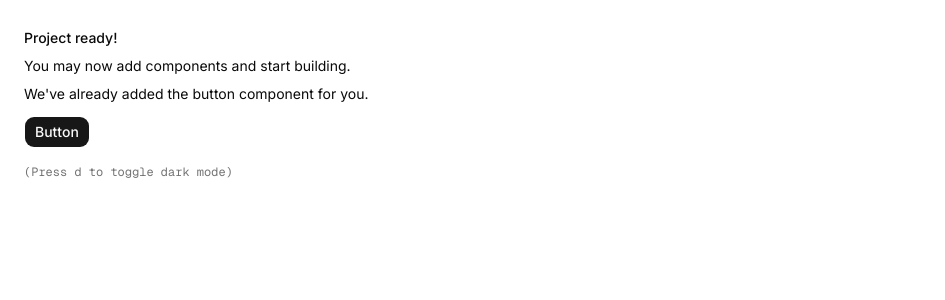
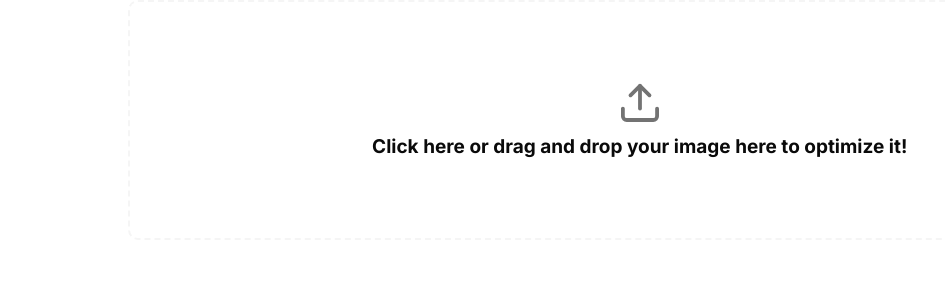
Before and after one commit to RaptorAssassin/image-optimizer, a Next.js app: page / in a window 1280 px wide. Shown: the top 300 px of the page, without its empty margins (0-945 px from the left). Built offline with nearby package versions, Linux system fonts and the light colour scheme.

Commit message:
feat: add basic input field that simulates uploading

```diff
--- a/app/page.tsx
+++ b/app/page.tsx
@@ -1,19 +1,10 @@
+import ImageUpload from "@/components/image-upload"
 import { Button } from "@/components/ui/button"
 
 export default function Page() {
   return (
-    <div className="flex min-h-svh p-6">
-      <div className="flex max-w-md min-w-0 flex-col gap-4 text-sm leading-loose">
-        <div>
-          <h1 className="font-medium">Project ready!</h1>
-          <p>You may now add components and start building.</p>
-          <p>We&apos;ve already added the button component for you.</p>
-          <Button className="mt-2">Button</Button>
-        </div>
-        <div className="font-mono text-xs text-muted-foreground">
-          (Press <kbd>d</kbd> to toggle dark mode)
-        </div>
-      </div>
+    <div className="w-full h-full">
+        <ImageUpload />
     </div>
   )
 }
--- /dev/null
+++ b/components/image-upload.tsx
@@ -0,0 +1,84 @@
+"use client"
+import { useRef, useState } from "react"
+import { CloudIcon, UploadIcon } from "lucide-react"
+import { motion, AnimatePresence } from "framer-motion"
+import { Spinner } from "./ui/spinner"
+
+export default function ImageUpload() {
+  const [isUploading, setIsUploading] = useState(false)
+  const inputRef = useRef<HTMLInputElement | null>(null)
+
+  const simulateUpload = () => {
+    setIsUploading(true)
+    // simulate an async upload/process then return to idle
+    setTimeout(() => setIsUploading(false), 1800)
+  }
+
+  const selectFile = () => {
+    inputRef.current?.click()
+  }
+
+  const onFileChange = (e: React.ChangeEvent<HTMLInputElement>) => {
+    if (!e.target.files || e.target.files.length === 0) return
+    simulateUpload()
+  }
+
+  const onDrop = (e: React.DragEvent) => {
+    e.preventDefault()
+    if (e.dataTransfer.files && e.dataTransfer.files.length > 0) {
+      simulateUpload()
+      e.dataTransfer.clearData()
+    }
+  }
+
+  const onDragOver = (e: React.DragEvent) => {
+    e.preventDefault()
+  }
+
+  return (
+    <div
+      className="mx-auto flex max-h-[50vh] min-h-60 max-w-[80vw] min-w-2xs items-center justify-center rounded-lg border-2 border-dashed border-accent p-4 hover:cursor-pointer"
+      onClick={selectFile}
+      onDrop={onDrop}
+      onDragOver={onDragOver}
+    >
+      <input
+        ref={inputRef}
+        type="file"
+        accept="image/*"
+        className="hidden"
+        onChange={onFileChange}
+      />
+      <AnimatePresence mode="wait">
+        {isUploading ? (
+          <motion.div
+            // clicking inside while uploading cancels visual state (for demo)
+            onClick={() => setIsUploading(false)}
+            key="uploading"
+            className="flex flex-col items-center gap-2 text-center text-xl font-bold"
+            initial={{ scale: 1 }}
+            animate={{ scale: 0.9 }}
+            exit={{ scale: 1 }}
+            transition={{ type: "spring", stiffness: 200, damping: 20 }}
+          >
+            {/* <CloudIcon /> */}
+            <Spinner className="h-12 w-12 text-muted-foreground" />
+            Uploading...
+          </motion.div>
+        ) : (
+          <motion.div
+            key="idle"
+            className="flex flex-col items-center gap-2 text-center text-xl font-bold"
+            initial={{ scale: 1 }}
+            animate={{ scale: 0.95 }}
+            exit={{ scale: 1 }}
+            transition={{ type: "spring", stiffness: 300, damping: 20 }}
+          >
+            <UploadIcon className="h-12 w-12 text-muted-foreground" />
+            Click here or drag and drop your image here to optimize it!
+          </motion.div>
+        )}
+      </AnimatePresence>
+    </div>
+  )
+}
--- /dev/null
+++ b/components/theme-hotkey.tsx
@@ -0,0 +1,37 @@
+"use client"
+
+import * as React from "react"
+import { useTheme } from "next-themes"
+
+function isTypingTarget(target: EventTarget | null) {
+  if (!(target instanceof HTMLElement)) {
+    return false
+  }
+
+  return (
+    target.isContentEditable ||
+    target.tagName === "INPUT" ||
+    target.tagName === "TEXTAREA" ||
+    target.tagName === "SELECT"
+  )
+}
+
+export default function ThemeHotkey() {
+  const { resolvedTheme, setTheme } = useTheme()
+
+  React.useEffect(() => {
+    function onKeyDown(event: KeyboardEvent) {
+      if (event.defaultPrevented || event.repeat) return
+      if (event.metaKey || event.ctrlKey || event.altKey) return
+      if (event.key.toLowerCase() !== "d") return
+      if (isTypingTarget(event.target)) return
+
+      setTheme(resolvedTheme === "dark" ? "light" : "dark")
+    }
+
+    window.addEventListener("keydown", onKeyDown)
+    return () => window.removeEventListener("keydown", onKeyDown)
+  }, [resolvedTheme, setTheme])
+
+  return null
+}
--- a/components/theme-provider.tsx
+++ b/components/theme-provider.tsx
@@ -1,7 +1,6 @@
-"use client"
-
 import * as React from "react"
-import { ThemeProvider as NextThemesProvider, useTheme } from "next-themes"
+import { ThemeProvider as NextThemesProvider } from "next-themes"
+import ThemeHotkey from "./theme-hotkey"
 
 function ThemeProvider({
   children,
@@ -21,51 +20,4 @@ function ThemeProvider({
   )
 }
 
-function isTypingTarget(target: EventTarget | null) {
-  if (!(target instanceof HTMLElement)) {
-    return false
-  }
-
-  return (
-    target.isContentEditable ||
-    target.tagName === "INPUT" ||
-    target.tagName === "TEXTAREA" ||
-    target.tagName === "SELECT"
-  )
-}
-
-function ThemeHotkey() {
-  const { resolvedTheme, setTheme } = useTheme()
-
-  React.useEffect(() => {
-    function onKeyDown(event: KeyboardEvent) {
-      if (event.defaultPrevented || event.repeat) {
-        return
-      }
-
-      if (event.metaKey || event.ctrlKey || event.altKey) {
-        return
-      }
-
-      if (event.key.toLowerCase() !== "d") {
-        return
-      }
-
-      if (isTypingTarget(event.target)) {
-        return
-      }
-
-      setTheme(resolvedTheme === "dark" ? "light" : "dark")
-    }
-
-    window.addEventListener("keydown", onKeyDown)
-
-    return () => {
-      window.removeEventListener("keydown", onKeyDown)
-    }
-  }, [resolvedTheme, setTheme])
-
-  return null
-}
-
 export { ThemeProvider }
--- /dev/null
+++ b/components/ui/spinner.tsx
@@ -0,0 +1,10 @@
+import { cn } from "@/lib/utils"
+import { Loader2Icon } from "lucide-react"
+
+function Spinner({ className, ...props }: React.ComponentProps<"svg">) {
+  return (
+    <Loader2Icon role="status" aria-label="Loading" className={cn("size-4 animate-spin", className)} {...props} />
+  )
+}
+
+export { Spinner }
--- a/package.json
+++ b/package.json
@@ -14,6 +14,7 @@
   "dependencies": {
     "class-variance-authority": "^0.7.1",
     "clsx": "^2.1.1",
+    "framer-motion": "^12.40.0",
     "lucide-react": "^1.17.0",
     "next": "16.2.6",
     "next-themes": "^0.4.6",
```
Also changed, not shown: 1 other file (tests, documents, lock files or other folders).
